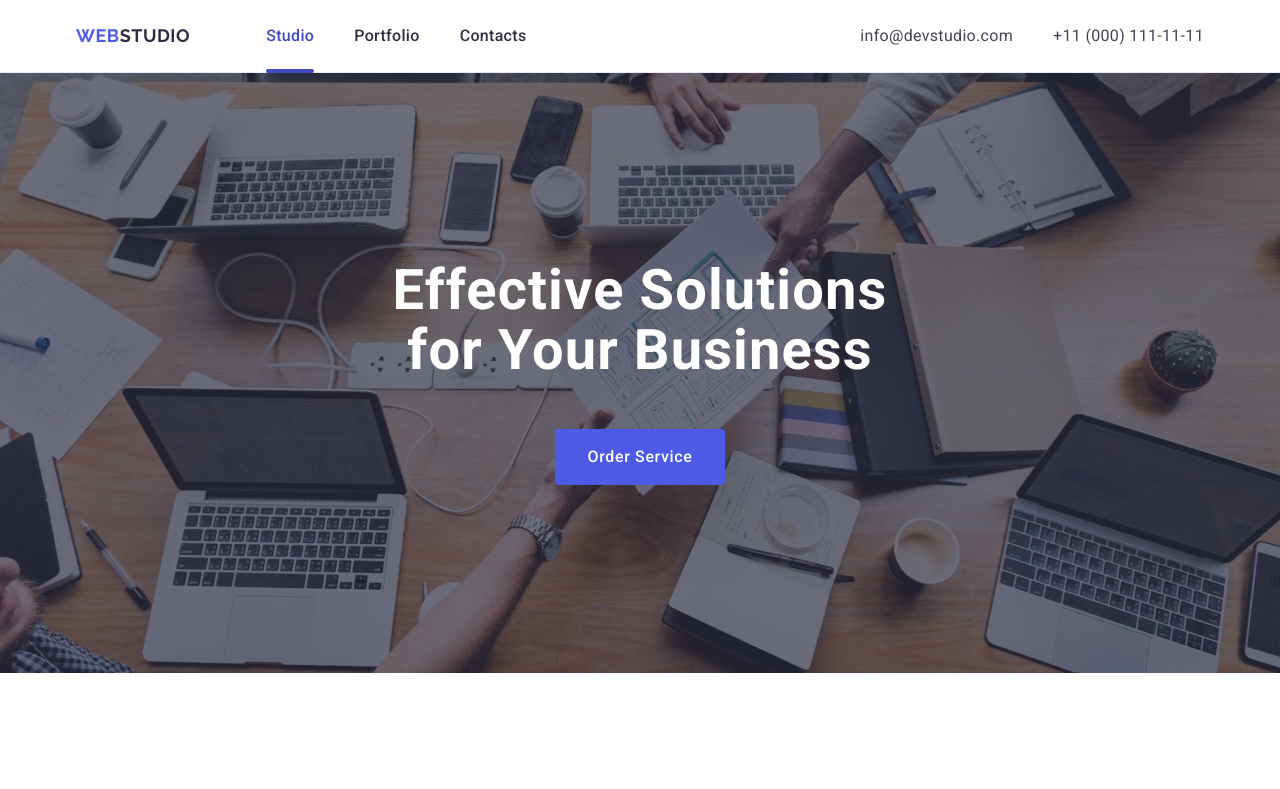
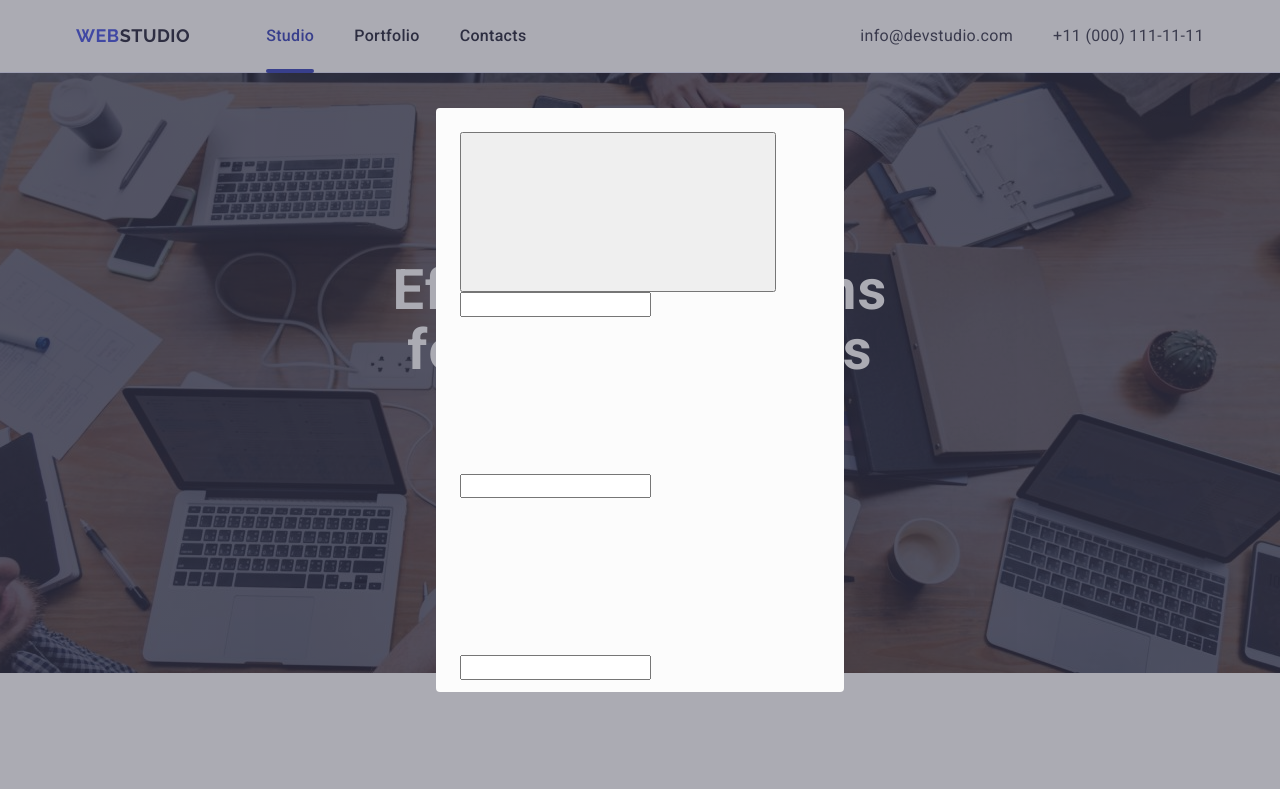
Before and after one commit to BohdanLysniak/goit-markup-hw-05, a plain HTML site: page index.html in a window 1280 px wide. Shown: the top 789 px of the page. Drawn offline with nearby package versions, Linux system fonts and the light colour scheme.

Commit message:
add-modal-page

```diff
--- a/css/styles.css
+++ b/css/styles.css
@@ -449,3 +449,40 @@ p {
 .social-link-footer:focus {
   background-color: #31d0aa;
 }
+
+.backdrop {
+  position: fixed;
+  top: 0;
+  left: 0;
+  width: 100%;
+  height: 100%;
+  z-index: 999;
+  background-color: rgba(46, 47, 66, 0.4);
+  opacity: 0;
+  visibility: hidden;
+  pointer-events: none;
+}
+
+.is-open {
+  opacity: 1;
+  visibility: visible;
+  pointer-events: auto;
+}
+
+.modal-page {
+  position: absolute;
+  top: 50%;
+  left: 50%;
+  translate: -50% -50%;
+  width: 408px;
+  height: 584px;
+  border-radius: 4px;
+  background-color: #fcfcfc;
+  padding: 24px;
+}
+
+.review-form {
+}
+
+.contact-form-input {
+}
--- a/index.html
+++ b/index.html
@@ -464,5 +464,40 @@
         </div>
       </div>
     </footer>
+
+    <div class="backdrop is-open">
+      <div class="modal-page">
+        <form class="review-form">
+          <button>
+            <svg><use></use></svg>
+          </button>
+          <div class="review-form-field-wrapper">
+            <label class="review-form-label" for="name"></label>
+            <div>
+            <input class="contact-form-input" id="name" name="user-name" type="text" required />
+            <svg><use></use></svg>
+            </div>
+            </div>
+
+            <div class="review-form-field-wrapper">
+            <label class="review-form-label" for=""></label>
+            <div>
+            <input class="contact-form-input" type="text" id="phone"/>
+            <svg><use></use></svg>
+            </div>
+            </div>
+
+            <div class="review-form-field-wrapper">
+            <label class="review-form-label" for=""></label>
+            <div>
+            <input class="contact-form-input" type="text" id="email"/>
+            <svg><use></use></svg>
+            </div>
+            </div>
+            <textarea></textarea>
+          <input />
+          <button></button>
+        </form>
+    </div>
   </body>
 </html>
```
